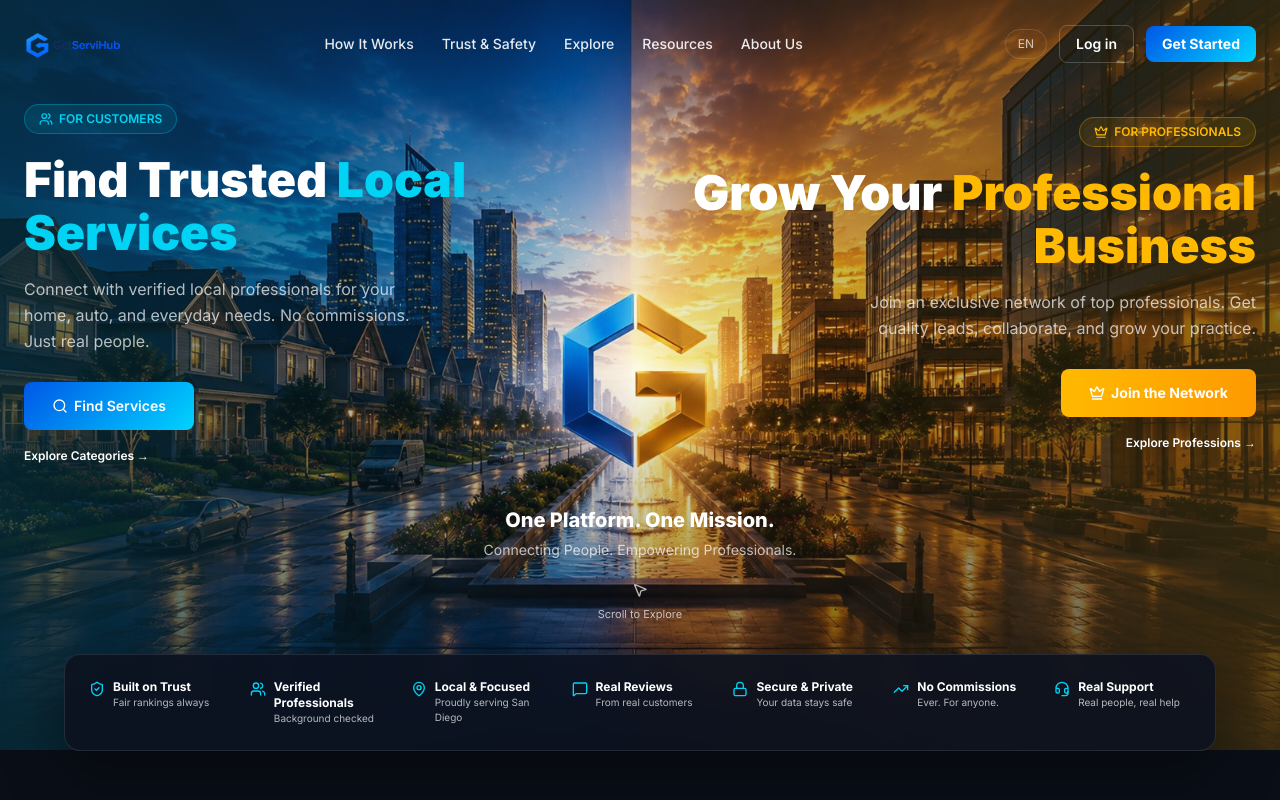
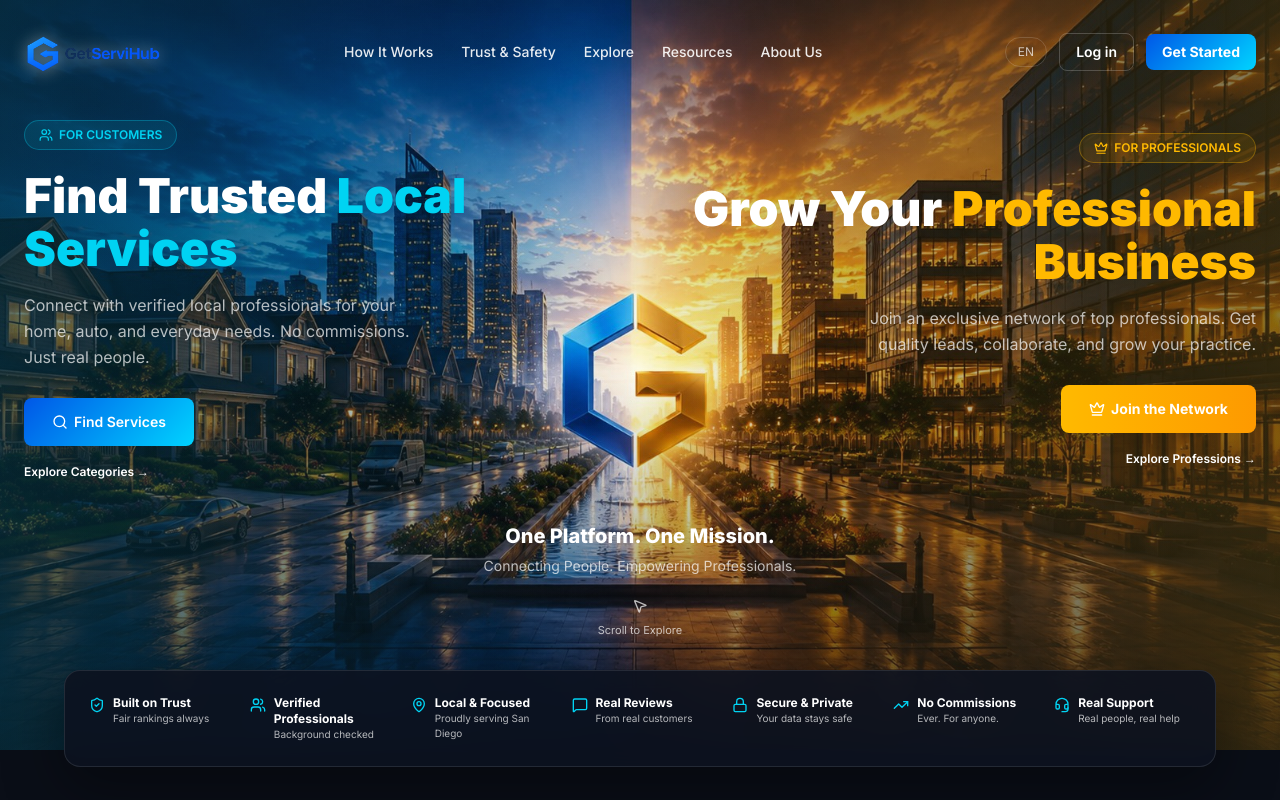
Before and after one commit to getservicehub/Get-service-hub-mvp, a Next.js app: page /gateway in a window 1280 px wide. Shown: the top 800 px of the page. Built offline with nearby package versions, Linux system fonts and the light colour scheme.

Commit message:
Enlarge gateway logo and add white glow for contrast against dark background

```diff
--- a/src/app/gateway/page.tsx
+++ b/src/app/gateway/page.tsx
@@ -14,7 +14,7 @@ export default function GatewayPage() {
 
       <div className="relative z-10 flex items-center justify-between px-6 pt-6 pb-2 max-w-[1400px] mx-auto">
         <Link href="/" className="flex items-center gap-2">
-          <Image src="/gateway-wordmark.png" alt="GetServiHub" width={264} height={107} className="h-10 w-auto" />
+          <Image src="/gateway-wordmark.png" alt="GetServiHub" width={264} height={107} className="h-14 w-auto drop-shadow-[0_1px_8px_rgba(255,255,255,0.5)]" />
         </Link>
         <nav className="hidden lg:flex items-center gap-7 text-sm text-white/90 font-medium">
           <Link href="/how-it-works" className="hover:text-white transition-colors">How It Works</Link>
```
